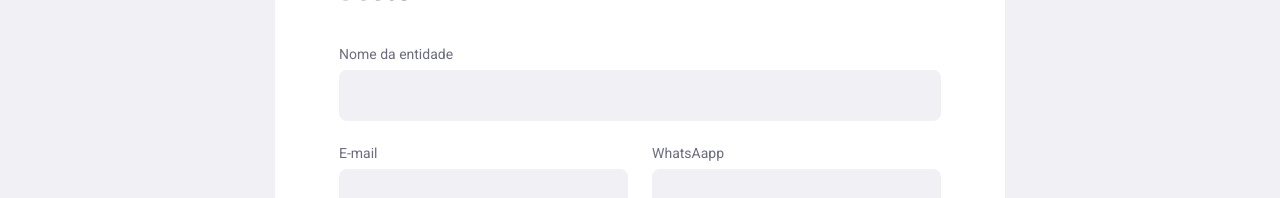
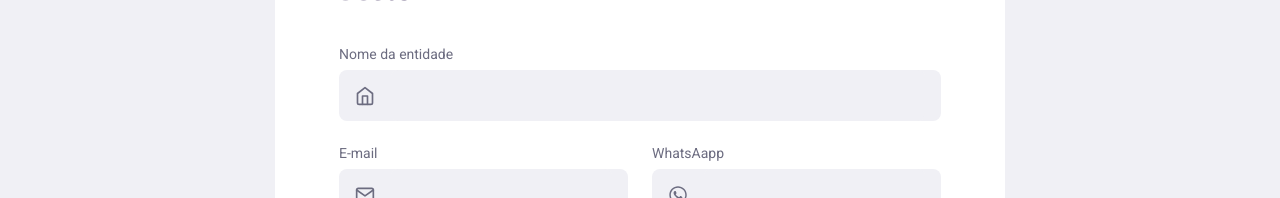
Before and after one commit to Laerciosantosn/NLV-Ecoleta, a React (Create React App) app in the folder web/: page /create-point in a window 1280 px wide. Shown: the part 754-952 px from the top of the page. Built offline with nearby package versions, Linux system fonts and the light colour scheme; no server answers.

Commit message:
Sepando componetes

```diff
--- a/web/package.json
+++ b/web/package.json
@@ -52,7 +52,6 @@
     "eslint-config-prettier": "^6.11.0",
     "eslint-import-resolver-typescript": "^2.0.0",
     "eslint-plugin-import": "^2.20.2",
-    "eslint-plugin-jsx-a11y": "^6.2.3",
     "eslint-plugin-prettier": "^3.1.3",
     "eslint-plugin-react": "^7.20.0",
     "eslint-plugin-react-hooks": "^2.5.1",
--- /dev/null
+++ b/web/src/components/Button/index.tsx
@@ -0,0 +1,15 @@
+import React, { ButtonHTMLAttributes } from 'react';
+
+import { Container } from './styles';
+
+type ButtonProps = ButtonHTMLAttributes<HTMLButtonElement>;
+
+const Button: React.FC<ButtonProps> = ({ children, ...rest }) => {
+  return (
+    <Container type="button" {...rest}>
+      {children}
+    </Container>
+  );
+};
+
+export default Button;
--- /dev/null
+++ b/web/src/components/Button/styles.ts
@@ -0,0 +1,20 @@
+import styled from 'styled-components';
+
+export const Container = styled.button`
+  width: 260px;
+  height: 56px;
+  background: var(--primary-color);
+  border-radius: 8px;
+  color: #fff;
+  font-weight: bold;
+  font-size: 16px;
+  border: 0;
+  align-self: flex-end;
+  margin-top: 40px;
+  transition: background-color 0.2s;
+  cursor: pointer;
+
+  &:hover {
+    background: #2fb86e;
+  }
+`;
--- /dev/null
+++ b/web/src/components/Input/index.tsx
@@ -0,0 +1,20 @@
+import React, { InputHTMLAttributes } from 'react';
+import { IconBaseProps } from 'react-icons';
+
+import { Container } from './styles';
+
+interface InputProps extends InputHTMLAttributes<HTMLInputElement> {
+  name: string;
+  icon?: React.ComponentType<IconBaseProps>;
+}
+
+const Input: React.FC<InputProps> = ({ icon: Icon, ...rest }) => {
+  return (
+    <Container>
+      {Icon && <Icon size={20} />}
+      <input {...rest} />
+    </Container>
+  );
+};
+
+export default Input;
--- /dev/null
+++ b/web/src/components/Input/styles.ts
@@ -0,0 +1,41 @@
+import styled from 'styled-components';
+
+export const Container = styled.div`
+  flex: 1;
+  background: #f0f0f5;
+  border-radius: 8px;
+  border: 0;
+  width: 100%;
+  padding: 0 16px;
+  font-size: 16px;
+  color: #6c6c80;
+
+  display: flex;
+  align-items: center;
+
+  input {
+    flex: 1;
+    background: transparent;
+    border: 0;
+    outline: none;
+
+    &[type='text'],
+    &[type='email'],
+    &[type='number'] {
+      flex: 1;
+      background: #f0f0f5;
+      border-radius: 8px;
+      border: 0;
+      padding: 16px 0;
+      font-size: 16px;
+      color: #6c6c80;
+    }
+
+    &::placeholder {
+      color: #a0a0b2;
+    }
+  }
+  svg {
+    margin-right: 16px;
+  }
+`;
--- /dev/null
+++ b/web/src/components/Label/index.tsx
@@ -0,0 +1,13 @@
+import React, { LabelHTMLAttributes } from 'react';
+
+import { Container } from './styles';
+
+interface LabelProps extends LabelHTMLAttributes<HTMLLabelElement> {
+  htmlFor: string;
+}
+
+const Label: React.FC<LabelProps> = ({ children, ...rest }) => {
+  return <Container {...rest}>{children}</Container>;
+};
+
+export default Label;
--- /dev/null
+++ b/web/src/components/Label/styles.ts
@@ -0,0 +1,6 @@
+import styled from 'styled-components';
+
+export const Container = styled.label`
+  font-size: 14px;
+  margin-bottom: 8px;
+`;
--- /dev/null
+++ b/web/src/components/Select/index.tsx
@@ -0,0 +1,11 @@
+import React, { SelectHTMLAttributes } from 'react';
+
+import { Container } from './styles';
+
+type SelectProps = SelectHTMLAttributes<HTMLSelectElement>;
+
+const Select: React.FC<SelectProps> = ({ children, ...rest }) => {
+  return <Container {...rest}>{children}</Container>;
+};
+
+export default Select;
--- /dev/null
+++ b/web/src/components/Select/styles.ts
@@ -0,0 +1,21 @@
+import styled from 'styled-components';
+
+export const Container = styled.select`
+  -webkit-appearance: none;
+  -moz-appearance: none;
+  -ms-appearance: none;
+  appearance: none;
+  flex: 1;
+  background: #f0f0f5;
+  border-radius: 8px;
+  border: 0;
+  padding: 16px 24px;
+  font-size: 16px;
+  color: #6c6c80;
+  outline-color: #2fb86e;
+
+  & option {
+    font-size: 16px;
+    color: #6c6c80;
+  }
+`;
--- a/web/src/pages/CreatePoint/index.tsx
+++ b/web/src/pages/CreatePoint/index.tsx
@@ -1,12 +1,17 @@
 import React, { useEffect, useState, ChangeEvent, FormEvent } from 'react';
 import { Link, useHistory } from 'react-router-dom';
-import { FiArrowLeft } from 'react-icons/fi';
+import { FiArrowLeft, FiMail, FiHome } from 'react-icons/fi';
 import { FaWhatsapp } from 'react-icons/fa';
 import { Map, TileLayer, Marker } from 'react-leaflet';
 import axios from 'axios';
 import { LeafletMouseEvent } from 'leaflet';
 import api from '../../services/api';
 import Dropzone from '../../components/Dropzone';
+
+import Input from '../../components/Input';
+import Button from '../../components/Button';
+import Label from '../../components/Label';
+import Select from '../../components/Select';
 
 import {
   Container,
@@ -15,7 +20,7 @@ import {
   Form,
   Field,
   FieldGroup,
-  Button,
+  // ButtonStyle,
   ItensGrid,
 } from './styles';
 
@@ -194,8 +199,9 @@ const CreatePoint: React.FC = () => {
           </legend>
 
           <Field className="field">
-            <label htmlFor="name">Nome da entidade</label>
-            <input
+            <Label htmlFor="name">Nome da entidade</Label>
+            <Input
+              icon={FiHome}
               type="text"
               name="name"
               id="name"
@@ -205,8 +211,9 @@ const CreatePoint: React.FC = () => {
 
           <FieldGroup className="field-group">
             <Field className="field">
-              <label htmlFor="email">E-mail</label>
-              <input
+              <Label htmlFor="email">E-mail</Label>
+              <Input
+                icon={FiMail}
                 type="email"
                 name="email"
                 id="email"
@@ -215,8 +222,9 @@ const CreatePoint: React.FC = () => {
             </Field>
 
             <Field className="field">
-              <label htmlFor="whatsapp">WhatsAapp</label>
-              <input
+              <Label htmlFor="whatsapp">WhatsAapp</Label>
+              <Input
+                icon={FaWhatsapp}
                 type="text"
                 name="whatsapp"
                 id="whatsapp"
@@ -231,7 +239,7 @@ const CreatePoint: React.FC = () => {
             <h2>Endereço</h2>
             <span>Selecione o enderço no mapa</span>
           </legend>
-          {/* -23.4641256, -46.7012522 */}
+
           <Map center={initialPosition} zoom={15} onClick={handleMapClick}>
             <TileLayer
               url="https://{s}.tile.openstreetmap.org/{z}/{x}/{y}.png"
@@ -243,8 +251,8 @@ const CreatePoint: React.FC = () => {
 
           <FieldGroup className="field-group">
             <Field className="field">
-              <label htmlFor="uf">Estado (UF)</label>
-              <select
+              <Label htmlFor="uf">Estado (UF)</Label>
+              <Select
                 name="uf"
                 id="uf"
                 value={selectedUf}
@@ -256,12 +264,12 @@ const CreatePoint: React.FC = () => {
                     {uf}
                   </option>
                 ))}
-              </select>
+              </Select>
             </Field>
 
             <Field className="field">
-              <label htmlFor="city">Cidade</label>
-              <select
+              <Label htmlFor="city">Cidade</Label>
+              <Select
                 name="city"
                 id="city"
                 value={selectedCity}
@@ -273,7 +281,7 @@ const CreatePoint: React.FC = () => {
                     {city}
                   </option>
                 ))}
-              </select>
+              </Select>
             </Field>
           </FieldGroup>
         </fieldset>
@@ -289,16 +297,10 @@ const CreatePoint: React.FC = () => {
               <li
                 key={item.id}
                 className={selectedItems.includes(item.id) ? 'selected' : ''}
+                onClick={() => handleSelectedItem(item.id)}
               >
-                <h3>
-                  <button
-                    type="button"
-                    onClick={() => handleSelectedItem(item.id)}
-                  >
-                    <img src={item.image_url} alt={item.title} />
-                    <span>{item.title}</span>
-                  </button>
-                </h3>
+                <img src={item.image_url} alt={item.title} />
+                <span>{item.title}</span>
               </li>
             ))}
           </ItensGrid>
@@ -309,4 +311,5 @@ const CreatePoint: React.FC = () => {
     </Container>
   );
 };
+
 export default CreatePoint;
--- a/web/src/pages/CreatePoint/styles.ts
+++ b/web/src/pages/CreatePoint/styles.ts
@@ -83,19 +83,23 @@ export const Field = styled.div`
   flex-direction: column;
   margin-bottom: 24px;
 
-  input[type='text'],
+  /* input[type='text'],
   input[type='email'],
   input[type='number'] {
     flex: 1;
     background: #f0f0f5;
     border-radius: 8px;
     border: 0;
-    padding: 16px 24px;
+    padding: 16px;
     font-size: 16px;
     color: #6c6c80;
-  }
+  } */
 
-  select {
+  /* input::placeholder {
+    color: #a0a0b2;
+  } */
+
+  /* select {
     -webkit-appearance: none;
     -moz-appearance: none;
     -ms-appearance: none;
@@ -113,16 +117,12 @@ export const Field = styled.div`
       font-size: 16px;
       color: #6c6c80;
     }
-  }
+  } */
 
-  input::placeholder {
-    color: #a0a0b2;
-  }
-
-  label {
+  /* label {
     font-size: 14px;
     margin-bottom: 8px;
-  }
+  } */
 
   & :disabled {
     cursor: not-allowed;
@@ -142,24 +142,24 @@ export const FieldGroup = styled.div`
   }
 `;
 
-export const Button = styled.button`
-  width: 260px;
-  height: 56px;
-  background: var(--primary-color);
-  border-radius: 8px;
-  color: #fff;
-  font-weight: bold;
-  font-size: 16px;
-  border: 0;
-  align-self: flex-end;
-  margin-top: 40px;
-  transition: background-color 0.2s;
-  cursor: pointer;
+// export const ButtonStyle = styled.button`
+//   width: 260px;
+//   height: 56px;
+//   background: var(--primary-color);
+//   border-radius: 8px;
+//   color: #fff;
+//   font-weight: bold;
+//   font-size: 16px;
+//   border: 0;
+//   align-self: flex-end;
+//   margin-top: 40px;
+//   transition: background-color 0.2s;
+//   cursor: pointer;
 
-  &:hover {
-    background: #2fb86e;
-  }
-`;
+//   &:hover {
+//     background: #2fb86e;
+//   }
+// `;
 
 export const ItensGrid = styled.ul`
   display: grid;
```
Also changed, not shown: web/.eslintrc.json.
